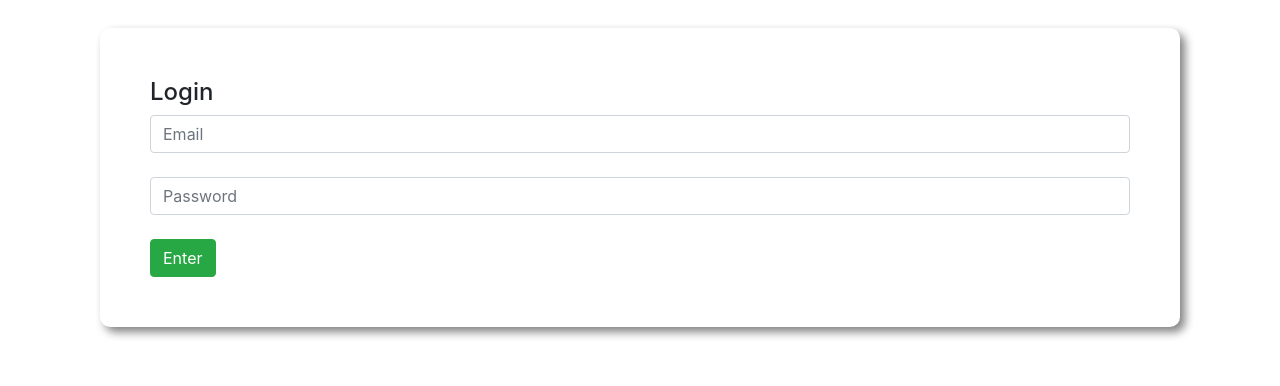
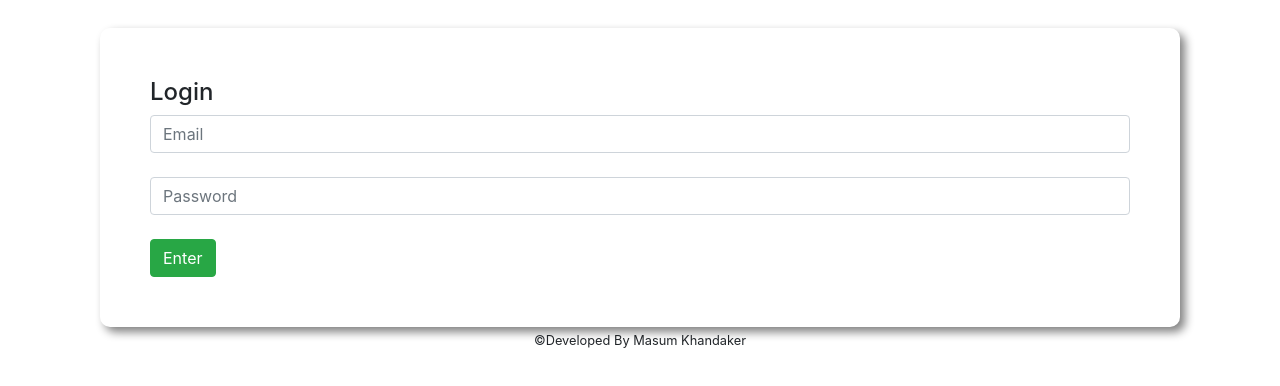
Before and after one commit to masum-webdev/pioneer-bank-m20, a plain HTML site: page index.html in a window 1280 px wide. Shown: the part 170-556 px from the top of the page. Drawn offline with nearby package versions, Linux system fonts and the light colour scheme.

Commit message:
developer name added

```diff
--- a/index.html
+++ b/index.html
@@ -64,6 +64,9 @@
       </div>
     </div>
   </div>
+  <footer class="text-center">
+    <small>&copy;Developed By Masum Khandaker</small>
+  </footer>
 
   <script>
     //-----------------function area-----------------------
@@ -134,5 +137,4 @@
 
   </script>
 </body>
-
 </html>
--- a/style.css
+++ b/style.css
@@ -1,6 +1,7 @@
 body{
   padding: 100px;
 }
+
 .submit-area{
   margin-top: 50px;
   box-shadow: 5px 5px 10px gray;
```
